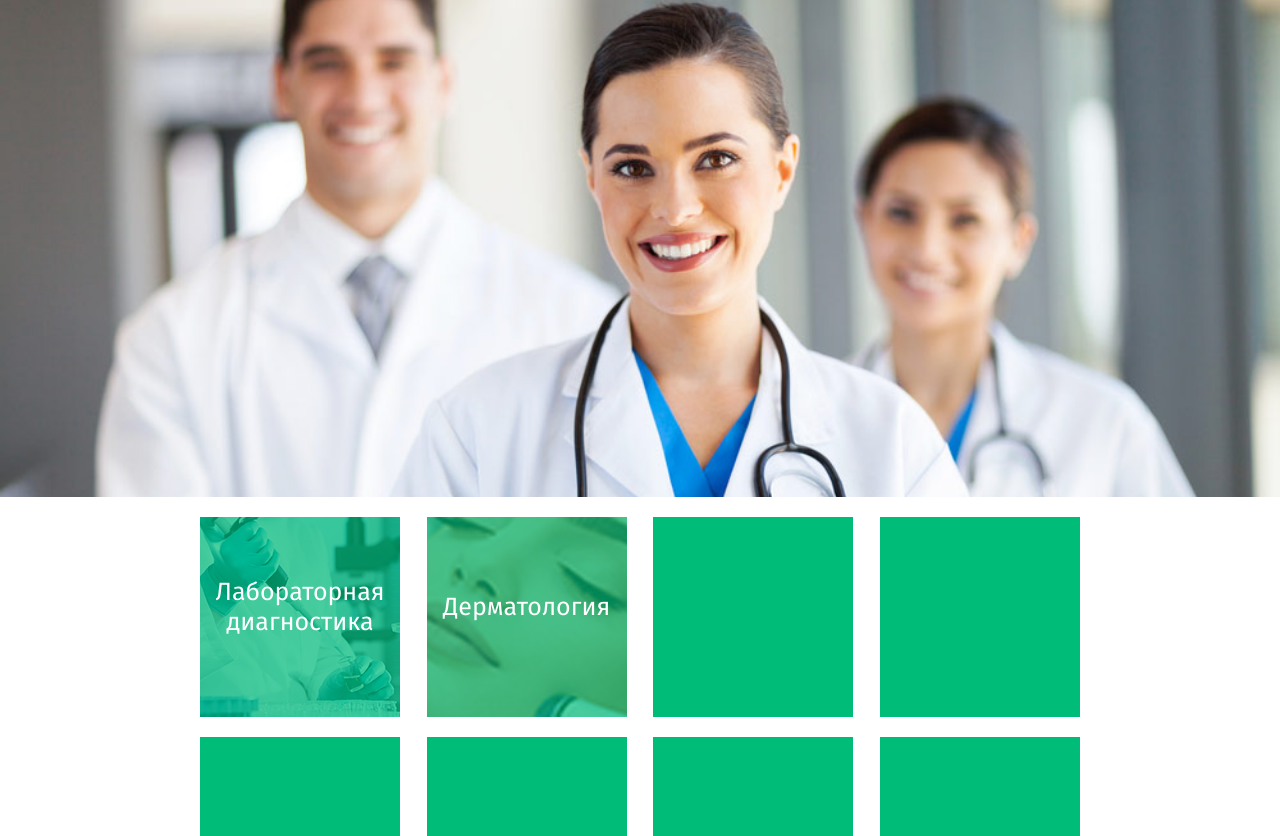
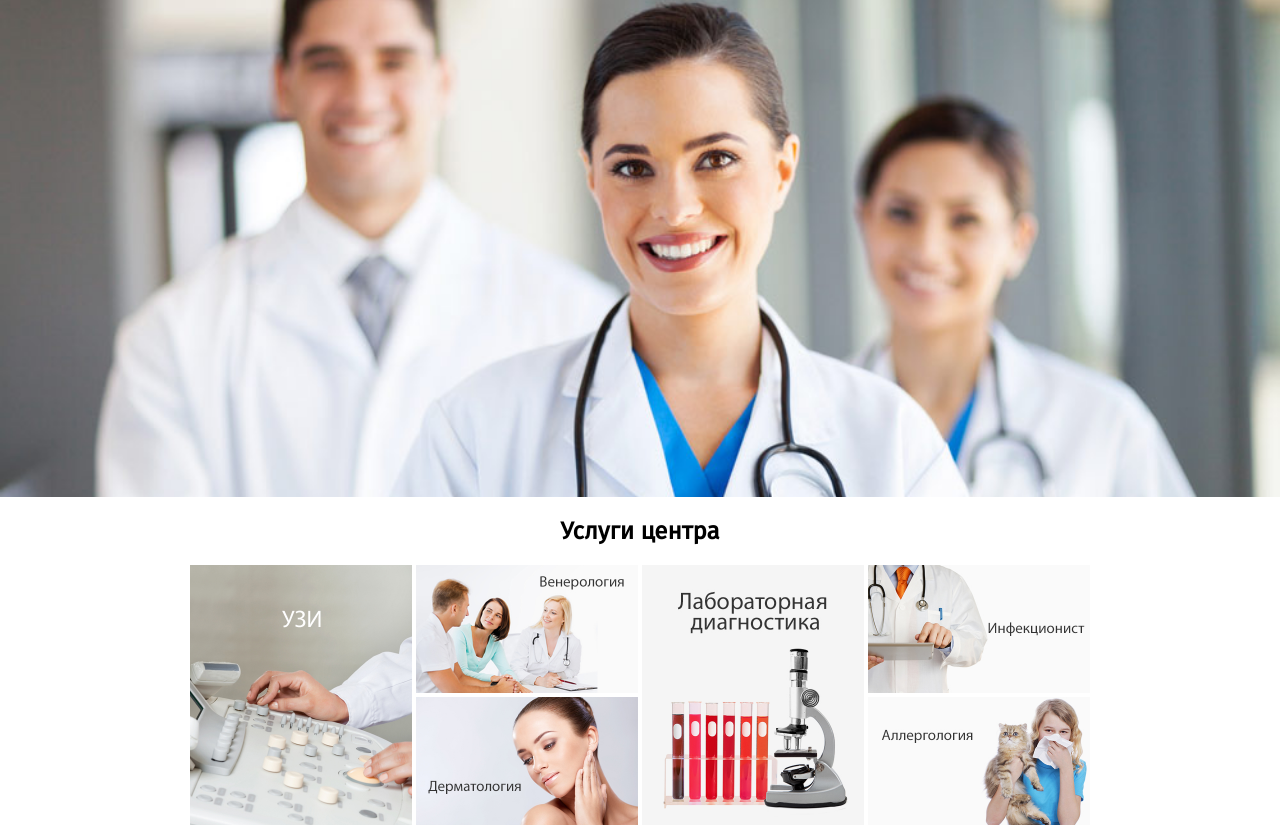
Before and after one commit to Drew96/biomedica, a plain HTML site: page index.html in a window 1280 px wide. Shown: the part 116-952 px from the top of the page. Drawn offline with Linux system fonts and the light colour scheme.

Commit message:
Tiles and other

```diff
--- a/css/style.css
+++ b/css/style.css
@@ -110,22 +110,6 @@ background: #60D5AC;
   z-index: 0;
 }
 
-.tile a {
-  height: 140px;
-  position: relative;
-  display: block;
-  text-decoration: none;
-  text-align: center;
-  font-size: 25px;
-  color: #fff;
-  z-index: 1;
-  padding-top: 60px;
-}
-
-.tile a:hover {
-  background: #60D5AC;
-}
-
 .about {
   width: 900px;
   margin: 0 auto;
@@ -216,7 +200,6 @@ justify-content: space-around;
 
 .recording-wrap img {
   float: left;
-
 }
 
 .recording-wrap form {
@@ -254,16 +237,16 @@ justify-content: space-around;
   width: 31%;
 }
 
-.tile-1 {
+.news-tile-1 {
   float: left;
   margin-right: 3%;
 }
 
-.tile-2 {
+.news-tile-2 {
   float: left;
 }
 
-.tile-3 {
+.news-tile-3 {
   float: right;
 }
 
@@ -341,3 +324,87 @@ justify-content: space-around;
   border: 0;
   cursor: pointer;
 }
+
+.recording {
+  background: rgba(0,189,122,1);
+}
+
+.tiles {
+  width: 900px;
+  /*min-height: 520px;*/
+  margin: 0 auto;
+}
+
+.tiles-row-2 {
+  margin-top: 4px;
+}
+
+
+
+.tile {
+  width: 222px;
+  height: 260px;
+}
+
+.tile:not(:last-child) {
+  margin-right: 4px;
+  float: left;
+}
+
+.tile:last-child {
+  float: right;
+}
+
+.subtile {
+  width: 222px;
+  height: 128px;
+  background: mediumseagreen;
+}
+
+.subtile:nth-child(2) {
+  margin-top: 4px;
+}
+
+.tiles h2 {
+  text-align: center;
+}
+
+.subtile-2 {
+  background: url("../tiles/3.jpg");
+  background-size: 100%;
+}
+
+.tile-1 {
+    background: url("../tiles/1.jpg");
+    background-size: 100%;
+}
+
+.tile-3 {
+    background: url("../tiles/4.jpg");
+    background-size: 100%;
+}
+
+.subtile-1 {
+  background: url("../tiles/2.jpg");
+  background-size: 100%;
+}
+
+.subtile-4 {
+  background: url("../tiles/5.jpg");
+  background-size: 100%;
+}
+
+.subtile-3 {
+  background: url("../tiles/6.jpg");
+  background-size: 100%;
+}
+
+.tile:hover {
+  cursor: pointer;
+}
+
+.tile a {
+  display: block;
+  height: 100%;
+  opacity: 0;
+}
--- a/index.html
+++ b/index.html
@@ -40,19 +40,20 @@
       <div class="slide-2"></div>
       <div class="slide-3"></div>
     </div>
-    <div class="services">
-      <div class="tile"><a href="#">Лабораторная диагностика</a></div>
-      <div class="tile"><a href="#">Дерматология</a></div>
-      <div class="tile"><img src="" alt="" href=""></div>
-      <div class="tile"><img src="" alt="" href=""></div>
-      <div class="tile"><img src="" alt="" href=""></div>
-      <div class="tile"><img src="" alt="" href=""></div>
-      <div class="tile"><img src="" alt="" href=""></div>
-      <div class="tile"><img src="" alt="" href=""></div>
-      <div class="tile"><img src="" alt="" href=""></div>
-      <div class="tile"><img src="" alt="" href=""></div>
-      <div class="tile"><img src="" alt="" href=""></div>
-      <div class="tile"><img src="" alt="" href=""></div>
+    <div class="tiles">
+      <h2>Услуги центра</h2>
+      <div class="tiles-row-1 clearfix">
+        <div class="tile tile-1"><a href="#ultrasound">УЗИ</a></div>
+        <div class="tile tile-2">
+          <div class="subtile subtile-1"><a href="#venerology">Венерология</a></div>
+          <div class="subtile subtile-2"><a href="#dematology">Дерматология</a></div>
+        </div>
+        <div class="tile tile-3"><a href="#labs">Лабораторная диагностика</a></div>
+        <div class="tile tile-4">
+          <div class="subtile subtile-3"><a href="#infection">Инфекционист</a></div>
+          <div class="subtile subtile-4"><a href="#allergy">Аллергология</a></div>
+        </div>
+      </div>
     </div>
     <div class="about">
       <h1>Медицинский центр «Биомедика Плюс»</h1>
@@ -102,21 +103,21 @@
     <div class="news">
       <h2>Наши новости</h2>
       <div class="news-wrapper clearfix">
-        <div class="news-tile tile-1">
+        <div class="news-tile news-tile-1">
           <img class="news-img" src="img/news/news1.jpg">
           <h3 class="news-title">Новые исследования методом полимеразной цепной реакции</h3>
           <time class="news-date">01.12.2016</time>
           <div class="news-text">Уважаемые пациенты! К Вашим услугам новые исследования методом полимеразной цепной реакции: HLA-типирование II класса. Узнать стоимость анализов можно, позвонив по телефонам нашего центра.</div>
           <a href="#" class="btn news-btn">Подробнее</a>
         </div>
-        <div class="news-tile tile-2">
+        <div class="news-tile news-tile-2">
           <img class="news-img" src="img/news/news2.jpg">
           <h3 class="news-title">Новые исследования методом полимеразной цепной реакции</h3>
           <time class="news-date">01.12.2016</time>
           <div class="news-text">Уважаемые пациенты! К Вашим услугам новые исследования методом полимеразной цепной реакции: HLA-типирование II класса. Узнать стоимость анализов можно, позвонив по телефонам нашего центра.</div>
           <a href="#" class="btn news-btn">Подробнее</a>
         </div>
-        <div class="news-tile tile-3">
+        <div class="news-tile news-tile-3">
           <img class="news-img" src="img/news/news3.jpg">
           <h3 class="news-title">Новые исследования методом полимеразной цепной реакции</h3>
           <time class="news-date">01.12.2016</time>
```
Also changed, not shown: tiles/1.jpg (added), tiles/2.jpg (added), tiles/3.jpg (added), tiles/4.jpg (added), tiles/5.jpg (added), tiles/6.jpg (added).
